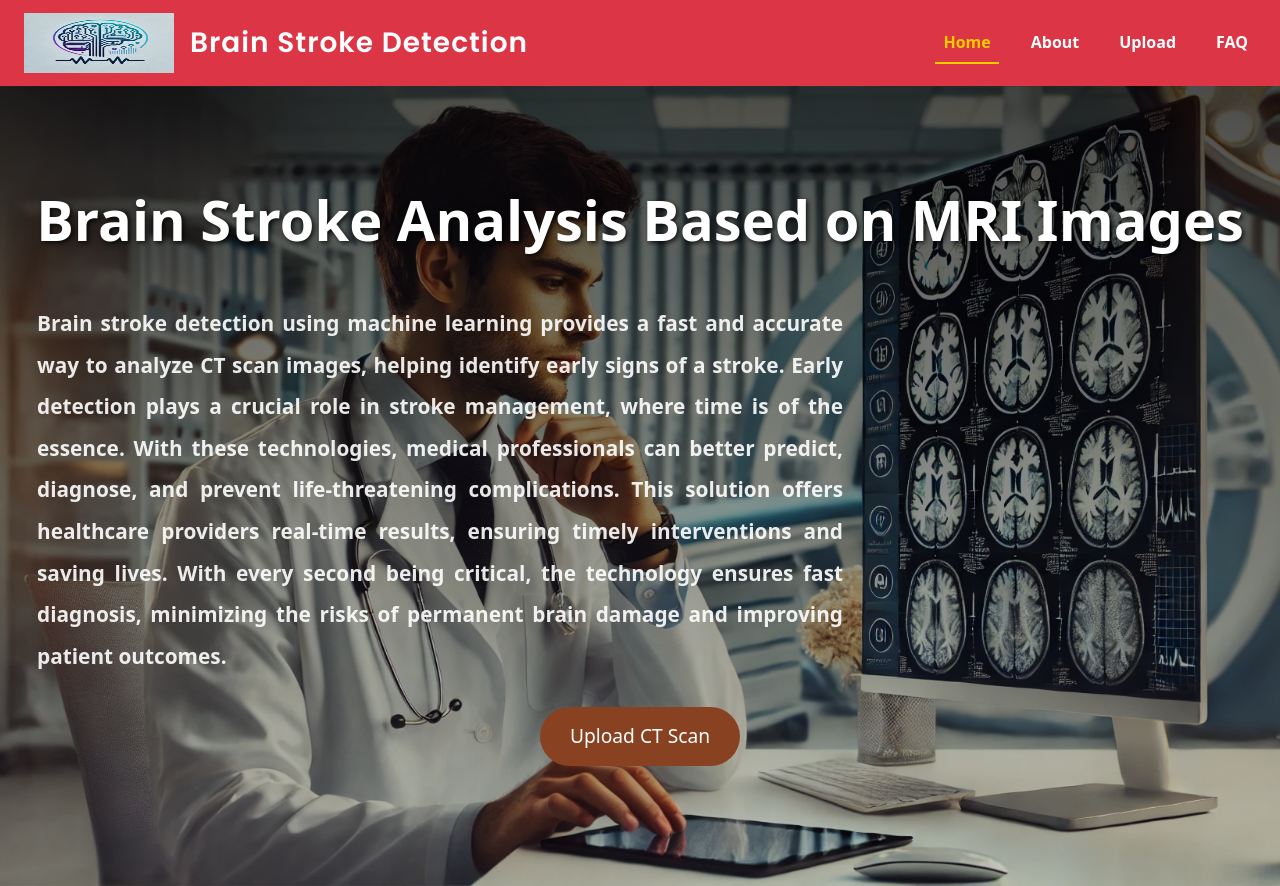
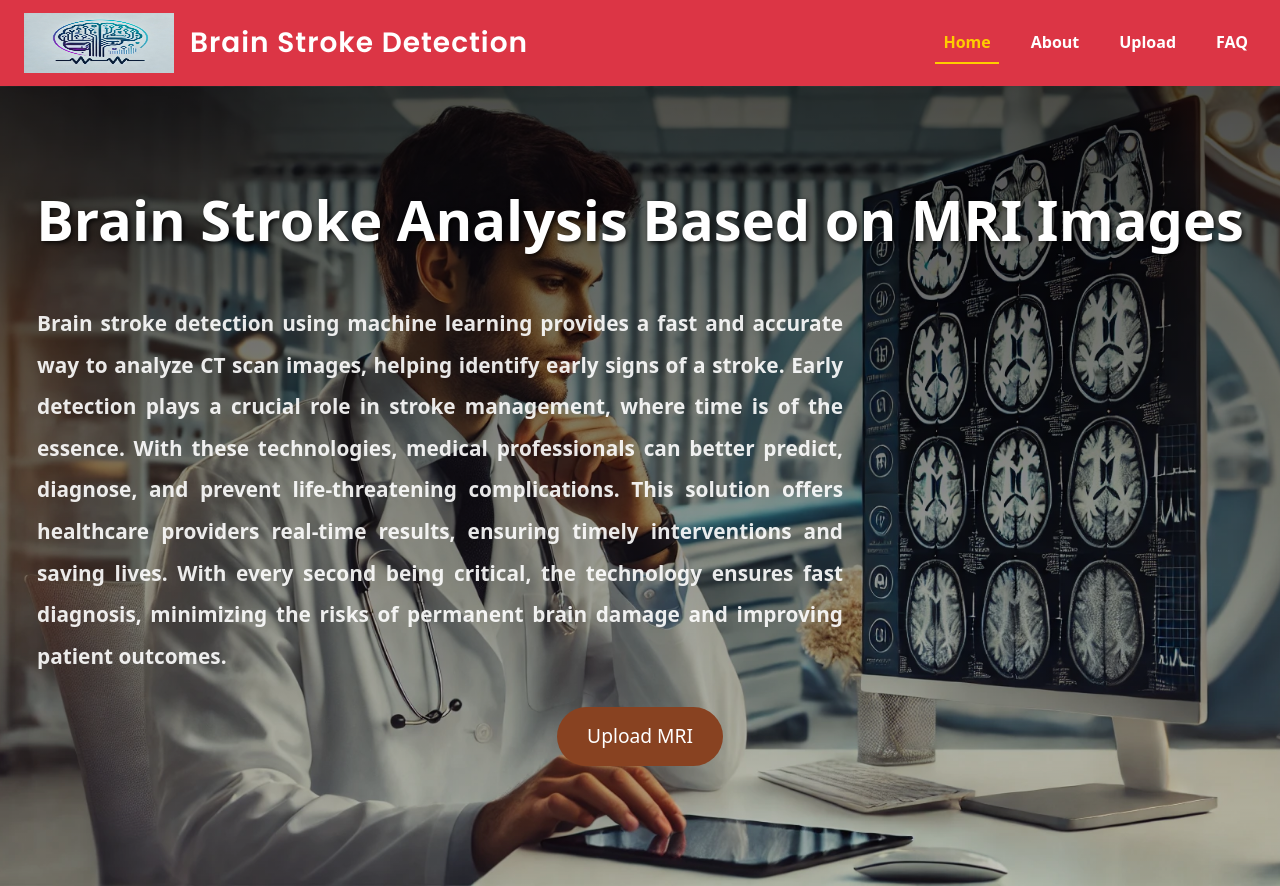
Before and after one commit to Pratikkuntawar/brainstrokedetection, a React (Create React App) app: page / in a window 1280 px wide. Built offline with nearby package versions, Linux system fonts and the light colour scheme.

Commit message:
Update Home.js

```diff
--- a/src/components/Home.js
+++ b/src/components/Home.js
@@ -49,7 +49,7 @@ const Home = () => {
       <div className="overlay">
         <h1 className="home-title">Brain Stroke Analysis Based on MRI Images</h1>
         <p className="home-description">{description}</p>
-        <button className="upload-button" onClick={handleUploadClick}>Upload CT Scan</button>
+        <button className="upload-button" onClick={handleUploadClick}>Upload MRI</button>
       </div>
     </div>
   );
```
